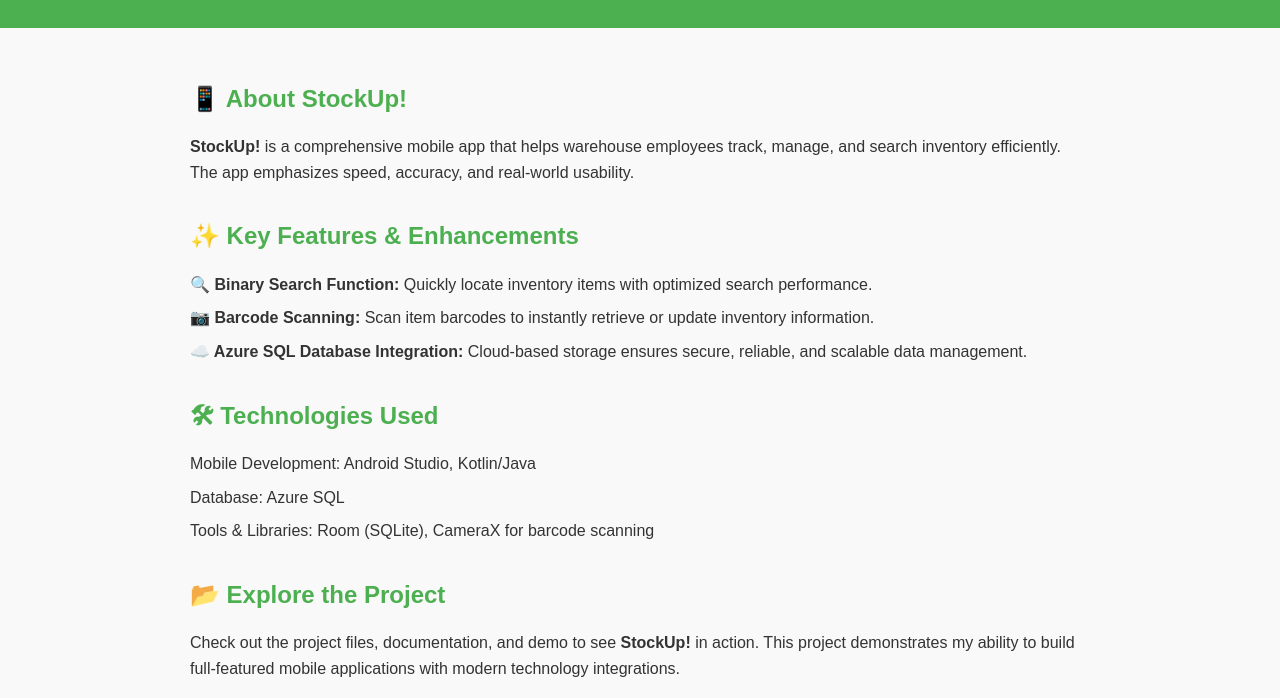
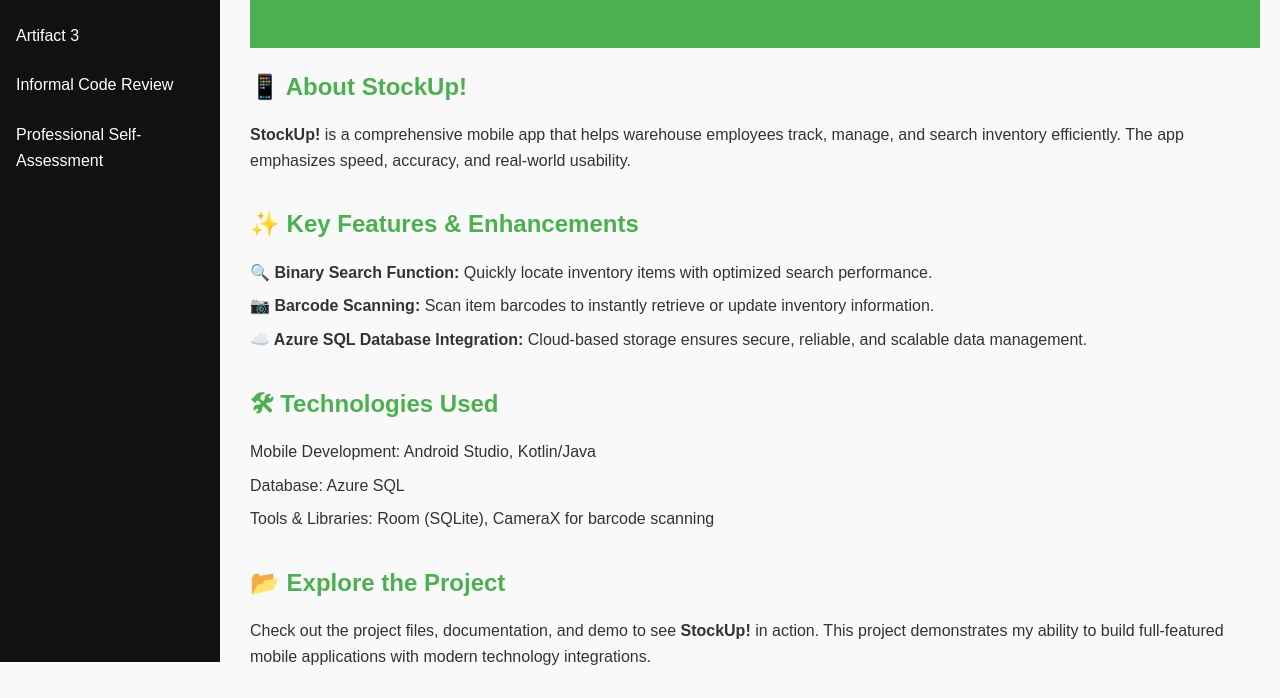
Before and after one commit to bdavidson16/baileydavidson16.github.io, a plain HTML site: page index.html in a window 1280 px wide. Shown: the part 158-856 px from the top of the page. Drawn offline with Linux system fonts and the light colour scheme.

Commit message:
Update index.html

```diff
--- a/index.html
+++ b/index.html
@@ -13,6 +13,33 @@
             background-color: #f9f9f9;
             color: #333;
         }
+
+        /* Sidebar Styles */
+        .sidebar {
+            height: 100%;
+            width: 220px;
+            position: fixed;
+            top: 0;
+            left: 0;
+            background-color: #111;
+            padding-top: 20px;
+        }
+        .sidebar a {
+            display: block;
+            color: white;
+            padding: 12px 16px;
+            text-decoration: none;
+        }
+        .sidebar a:hover {
+            background-color: #575757;
+        }
+
+        /* Main Content Styles */
+        .main {
+            margin-left: 230px; /* width of sidebar + some spacing */
+            padding: 20px;
+        }
+
         header {
             background-color: #4CAF50;
             color: white;
@@ -26,11 +53,6 @@
         header p {
             font-size: 1.2rem;
             margin-top: 0.5rem;
-        }
-        main {
-            padding: 2rem 1rem;
-            max-width: 900px;
-            margin: auto;
         }
         section {
             margin-bottom: 2rem;
@@ -50,17 +72,29 @@
             background-color: #eee;
             text-align: center;
             padding: 1rem;
+            margin-top: 2rem;
         }
     </style>
 </head>
 <body>
 
+    <!-- Sidebar Navigation -->
+    <div class="sidebar">
+        <a href="index.html">Home</a>
+        <a href="artifact1/index.html">Artifact 1</a>
+        <a href="artifact2/index.html">Artifact 2</a>
+        <a href="artifact3/index.html">Artifact 3</a>
+        <a href="informal_code_review/index.html">Informal Code Review</a>
+        <a href="professional_self_assessment/index.html">Professional Self-Assessment</a>
+    </div>
+
+    <!-- Main Content -->
+    <div class="main">
         <header>
             <h1>🚀 StockUp! Portfolio</h1>
             <p>Showcasing my end-of-course mobile application project</p>
         </header>
 
-    <main>
         <section>
             <h2>📱 About StockUp!</h2>
             <p>
@@ -92,11 +126,11 @@
                 Check out the project files, documentation, and demo to see <strong>StockUp!</strong> in action. This project demonstrates my ability to build full-featured mobile applications with modern technology integrations.
             </p>
         </section>
-    </main>
 
         <footer>
             &copy; 2025 Bailey Davidson
         </footer>
+    </div>
 
 </body>
 </html>
```
Lines whose indentation alone changed are shown as unchanged.
